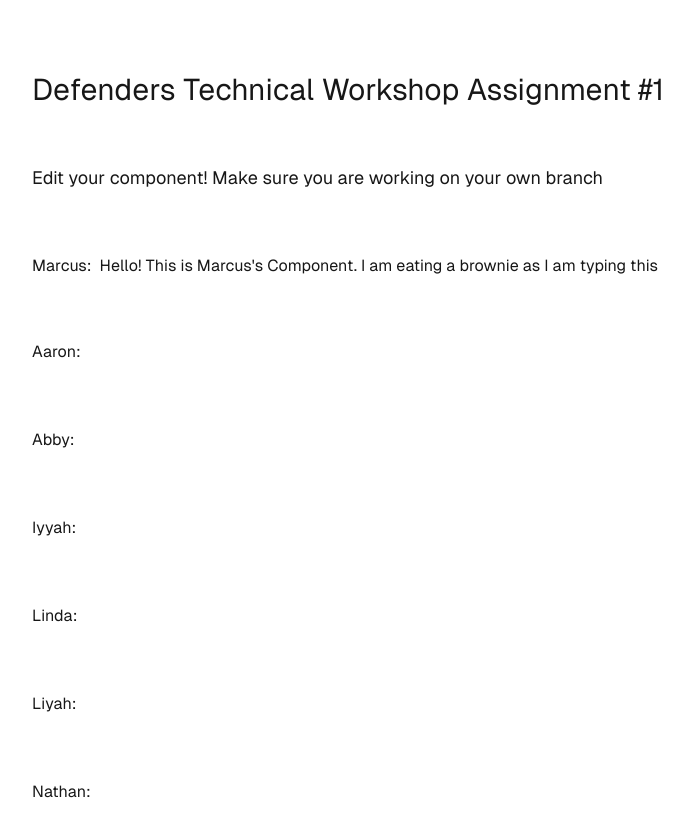
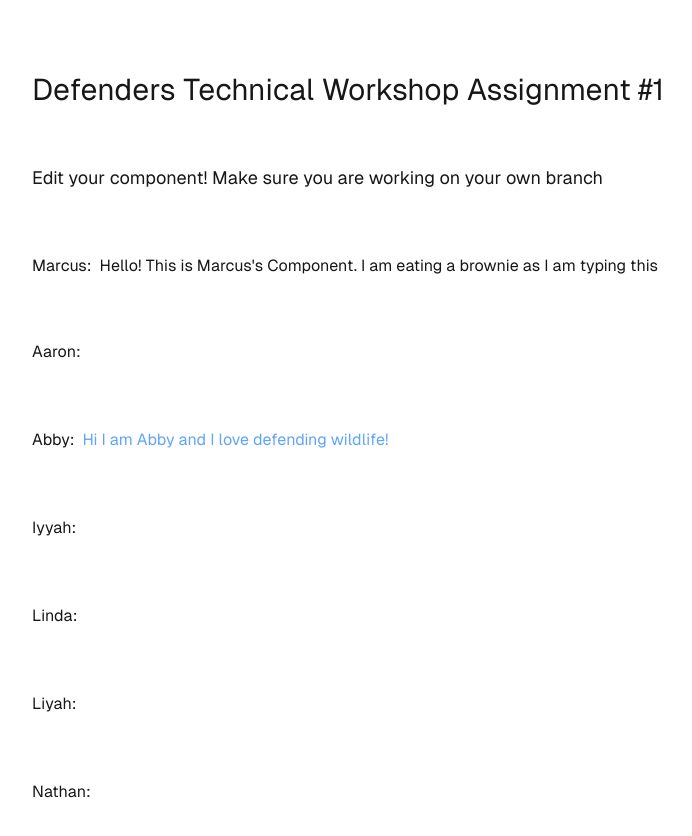
Before and after one commit to MarcusUniversee/Defenders-Assignment, a Next.js app in the folder defenders-assignment/: page / in a window 1280 px wide. Shown: the top 836 px of the page, without its empty margins (48-740 px from the left). Built offline with nearby package versions, Linux system fonts and the light colour scheme.

Commit message:
Updated my component with a message.

```diff
--- a/defenders-assignment/src/app/components/Abby.tsx
+++ b/defenders-assignment/src/app/components/Abby.tsx
@@ -1,5 +1,5 @@
 export default function Abby() {
     return (
-        <div className=""></div>
+        <div className="text-blue-400">Hi I am Abby and I love defending wildlife!</div>
     );
 }
```
